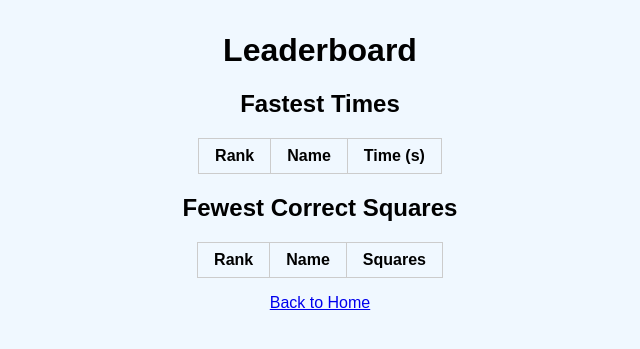
After one commit to Bdmilken/Multiplication_Bingo, a Flask app: page /leaderboard in a window 1280 px wide. The commit adds this page. Shown: the top 349 px of the page, without its empty margins (320-960 px from the left). Run offline with Flask 3, Linux system fonts and the light colour scheme; lists and menus that the app fills with data are empty.

Commit message:
Add leaderboard functionality

```diff
--- a/app.py
+++ b/app.py
@@ -1,9 +1,31 @@
-from flask import Flask, render_template
+from flask import Flask, render_template, request, jsonify
+import json
+import os
+
+SCORE_FILE = 'scores.json'
+
+def load_scores():
+    if not os.path.exists(SCORE_FILE):
+        return {"fastest": [], "fewest": []}
+    with open(SCORE_FILE, 'r') as f:
+        return json.load(f)
+
+def save_scores(data):
+    with open(SCORE_FILE, 'w') as f:
+        json.dump(data, f)
 
 app = Flask(__name__)
 @app.route('/')
 def index():
     return render_template('index.html')
+
+
+@app.route('/leaderboard')
+def leaderboard():
+    scores = load_scores()
+    fastest = sorted(scores.get('fastest', []), key=lambda x: x['time'])[:20]
+    fewest = sorted(scores.get('fewest', []), key=lambda x: x['count'])[:20]
+    return render_template('leaderboard.html', fastest=fastest, fewest=fewest)
 
 
 @app.route('/easy')
@@ -16,5 +38,46 @@ def hard_mode():
     return render_template('board.html', show_products=False)
 
 
+@app.route('/check_score')
+def check_score():
+    try:
+        time = int(request.args.get('time', 0))
+        count = int(request.args.get('count', 0))
+    except (TypeError, ValueError):
+        return jsonify({'fastest': False, 'fewest': False})
+
+    scores = load_scores()
+    fast = scores.get('fastest', [])
+    few = scores.get('fewest', [])
+    qualifies_fast = len(fast) < 20 or time < max(fast, key=lambda x: x['time'])['time']
+    qualifies_few = len(few) < 20 or count < max(few, key=lambda x: x['count'])['count']
+    return jsonify({'fastest': qualifies_fast, 'fewest': qualifies_few})
+
+
+@app.route('/submit_score', methods=['POST'])
+def submit_score():
+    data = request.get_json(force=True)
+    name = data.get('name', 'Anonymous')[:20]
+    time = int(data.get('time', 0))
+    count = int(data.get('count', 0))
+
+    scores = load_scores()
+    fast = scores.setdefault('fastest', [])
+    few = scores.setdefault('fewest', [])
+
+    if len(fast) < 20 or time < max(fast, key=lambda x: x['time'])['time']:
+        if len(fast) >= 20:
+            fast.remove(max(fast, key=lambda x: x['time']))
+        fast.append({'name': name, 'time': time})
+
+    if len(few) < 20 or count < max(few, key=lambda x: x['count'])['count']:
+        if len(few) >= 20:
+            few.remove(max(few, key=lambda x: x['count']))
+        few.append({'name': name, 'count': count})
+
+    save_scores(scores)
+    return jsonify({'success': True})
+
+
 if __name__ == '__main__':
     app.run(debug=True)
--- /dev/null
+++ b/scores.json
@@ -0,0 +1 @@
+{"fastest": [], "fewest": []}
--- a/templates/index.html
+++ b/templates/index.html
@@ -39,6 +39,7 @@
     <div class="mode-buttons">
         <a href="{{ url_for('easy_mode') }}">Easy Mode</a>
         <a href="{{ url_for('hard_mode') }}">Hard Mode</a>
+        <a href="{{ url_for('leaderboard') }}">Leaderboard</a>
     </div>
 </body>
 </html>
--- /dev/null
+++ b/templates/leaderboard.html
@@ -0,0 +1,31 @@
+<!doctype html>
+<html lang="en">
+<head>
+    <meta charset="utf-8">
+    <title>Leaderboard</title>
+    <style>
+        body { font-family: Arial, sans-serif; background:#f0f8ff; text-align:center; }
+        h1 { margin-top:1em; }
+        table { margin:1em auto; border-collapse:collapse; }
+        th, td { border:1px solid #ccc; padding:0.5em 1em; }
+    </style>
+</head>
+<body>
+    <h1>Leaderboard</h1>
+    <h2>Fastest Times</h2>
+    <table>
+        <tr><th>Rank</th><th>Name</th><th>Time (s)</th></tr>
+        {% for entry in fastest %}
+        <tr><td>{{ loop.index }}</td><td>{{ entry.name }}</td><td>{{ entry.time }}</td></tr>
+        {% endfor %}
+    </table>
+    <h2>Fewest Correct Squares</h2>
+    <table>
+        <tr><th>Rank</th><th>Name</th><th>Squares</th></tr>
+        {% for entry in fewest %}
+        <tr><td>{{ loop.index }}</td><td>{{ entry.name }}</td><td>{{ entry.count }}</td></tr>
+        {% endfor %}
+    </table>
+    <p><a href="{{ url_for('index') }}">Back to Home</a></p>
+</body>
+</html>
```
Also changed, not shown: templates/board.html (+29 -0 lines).
